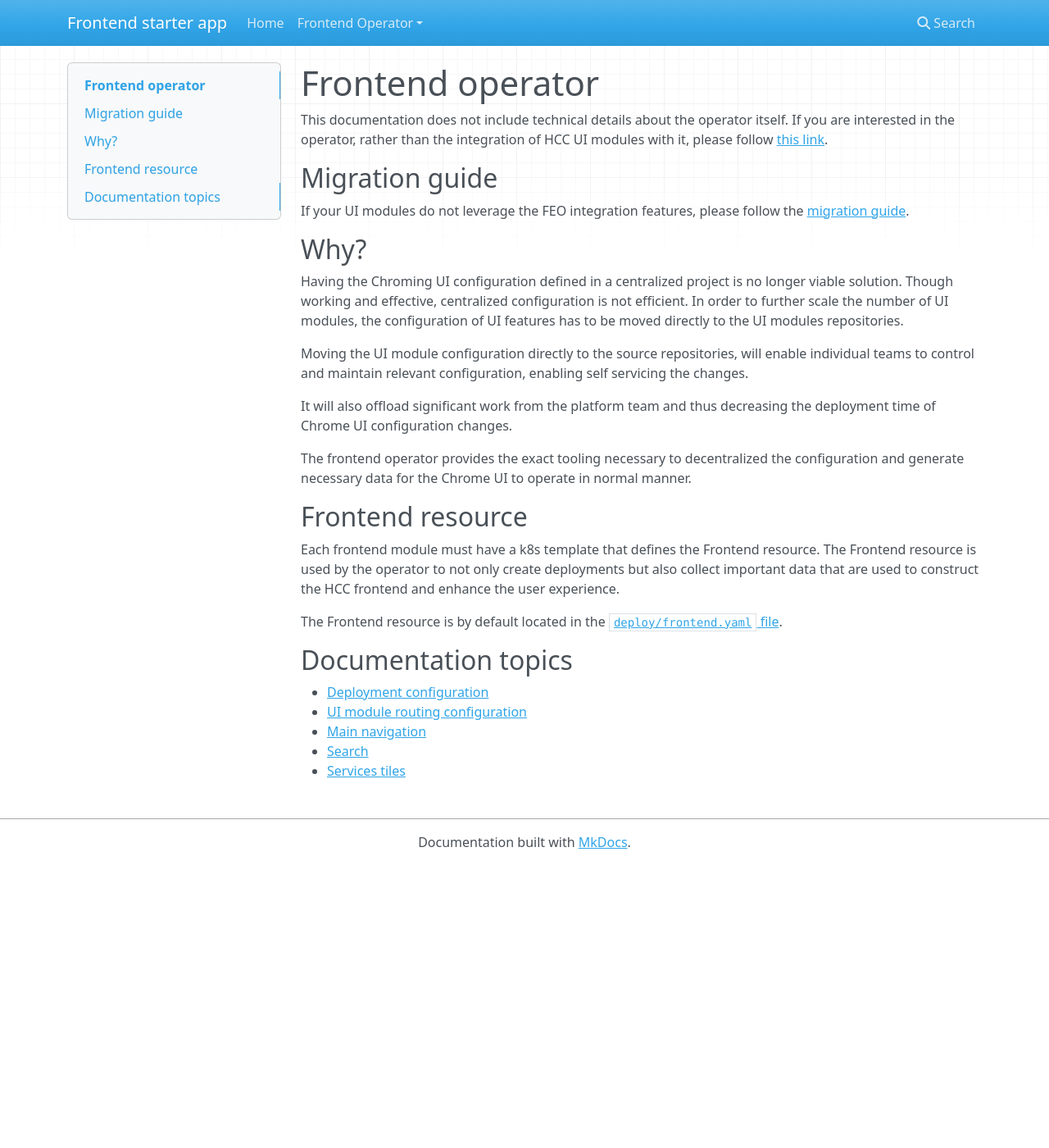
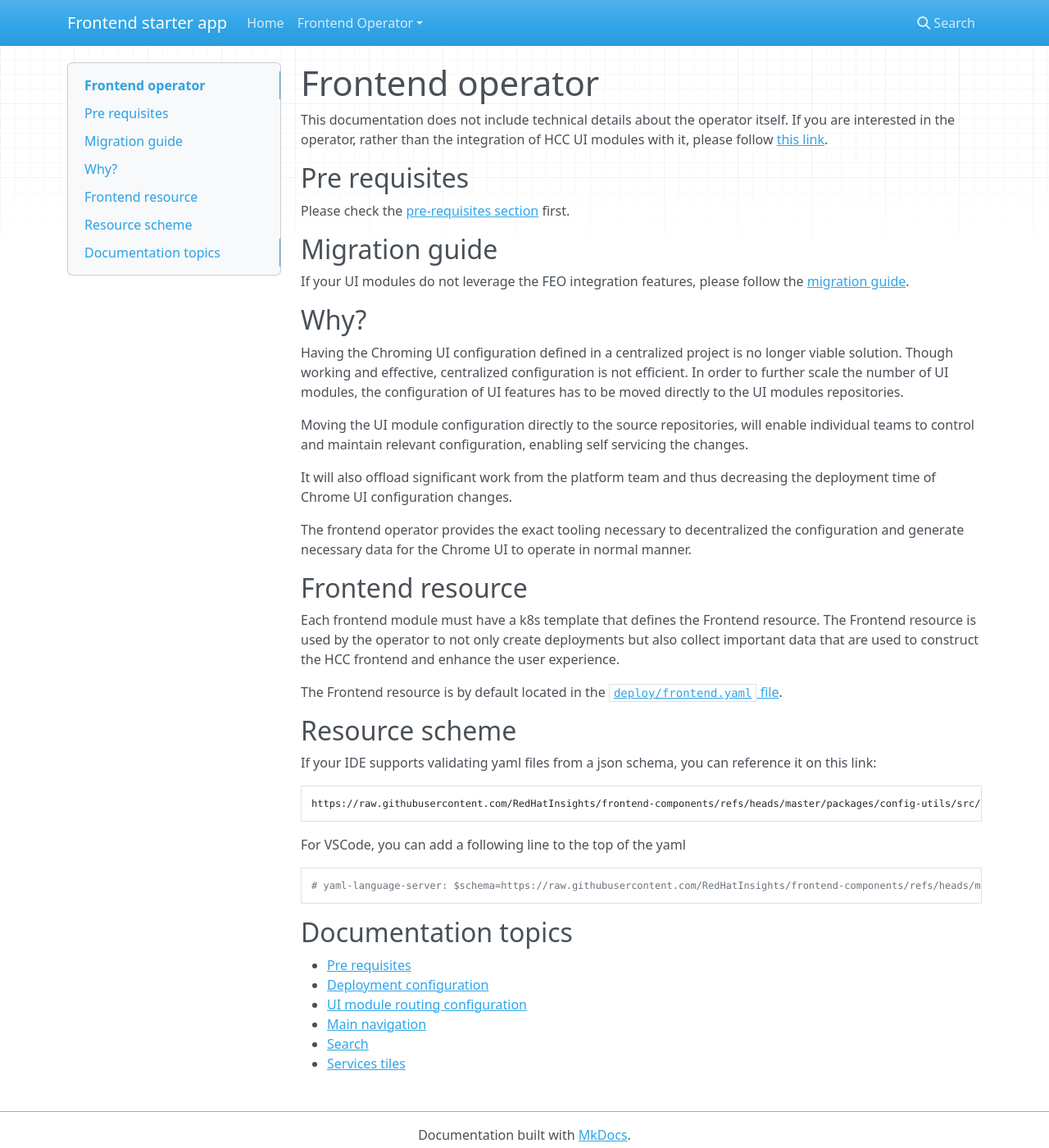
Before and after one commit to RedHatInsights/frontend-starter-app, an MkDocs documentation site: the page built from docs/frontend-operator/index.md, in a window 1280 px wide and 1400 px high. Shown: the whole window at 82% size. Built offline with MkDocs 1.6.1, drawn with Linux system fonts in a browser that asks for light colours; nearby versions of some CDN libraries.

Commit message:
Add FEO pre-requisites

````diff
--- a/docs/frontend-operator/index.md
+++ b/docs/frontend-operator/index.md
@@ -1,6 +1,10 @@
 # Frontend operator
 
 This documentation does not include technical details about the operator itself. If you are interested in the operator, rather than the integration of HCC UI modules with it, please follow [this link](https://github.com/RedHatInsights/frontend-operator).
+
+## Pre requisites
+
+Please check the [pre-requisites section](./pre-requisites.md) first.
 
 ## Migration guide
 If your UI modules do not leverage the FEO integration features, please follow the [migration guide](https://github.com/RedHatInsights/chrome-service-backend/blob/main/docs/feo-migration-guide.md).
@@ -21,7 +25,21 @@ Each frontend module must have a k8s template that defines the Frontend resource
 
 The Frontend resource is by default located in the [`deploy/frontend.yaml` file](../../deploy/frontend.yaml).
 
+## Resource scheme
+
+If your IDE supports validating yaml files from a json schema, you can reference it on this link:
+
+```bash
+https://raw.githubusercontent.com/RedHatInsights/frontend-components/refs/heads/master/packages/config-utils/src/feo/spec/frontend-crd.schema.json
+```
+For VSCode, you can add a following line to the top of the yaml
+
+```yaml
+# yaml-language-server: $schema=https://raw.githubusercontent.com/RedHatInsights/frontend-components/refs/heads/master/packages/config-utils/src/feo/spec/frontend-crd.schema.json
+```
+
 ## Documentation topics
+- [Pre requisites](./pre-requisites.md)
 - [Deployment configuration](./basic-configuration.md)
 - [UI module routing configuration](./modules.md)
 - [Main navigation](./navigation.md)
````
Also changed, not shown: docs/frontend-operator/pre-requisites.md (added, +7 -0 lines), 1 other file.
